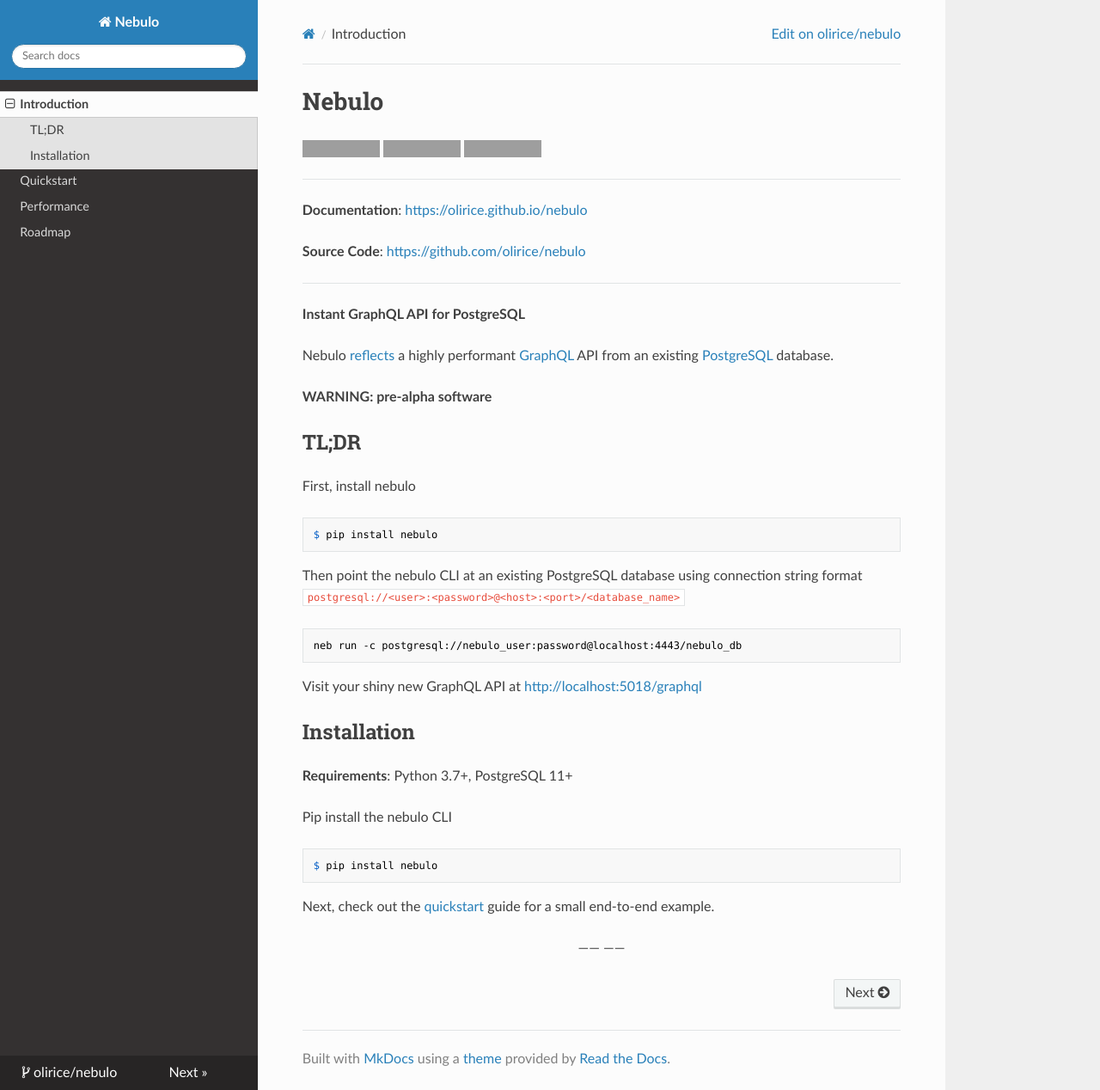
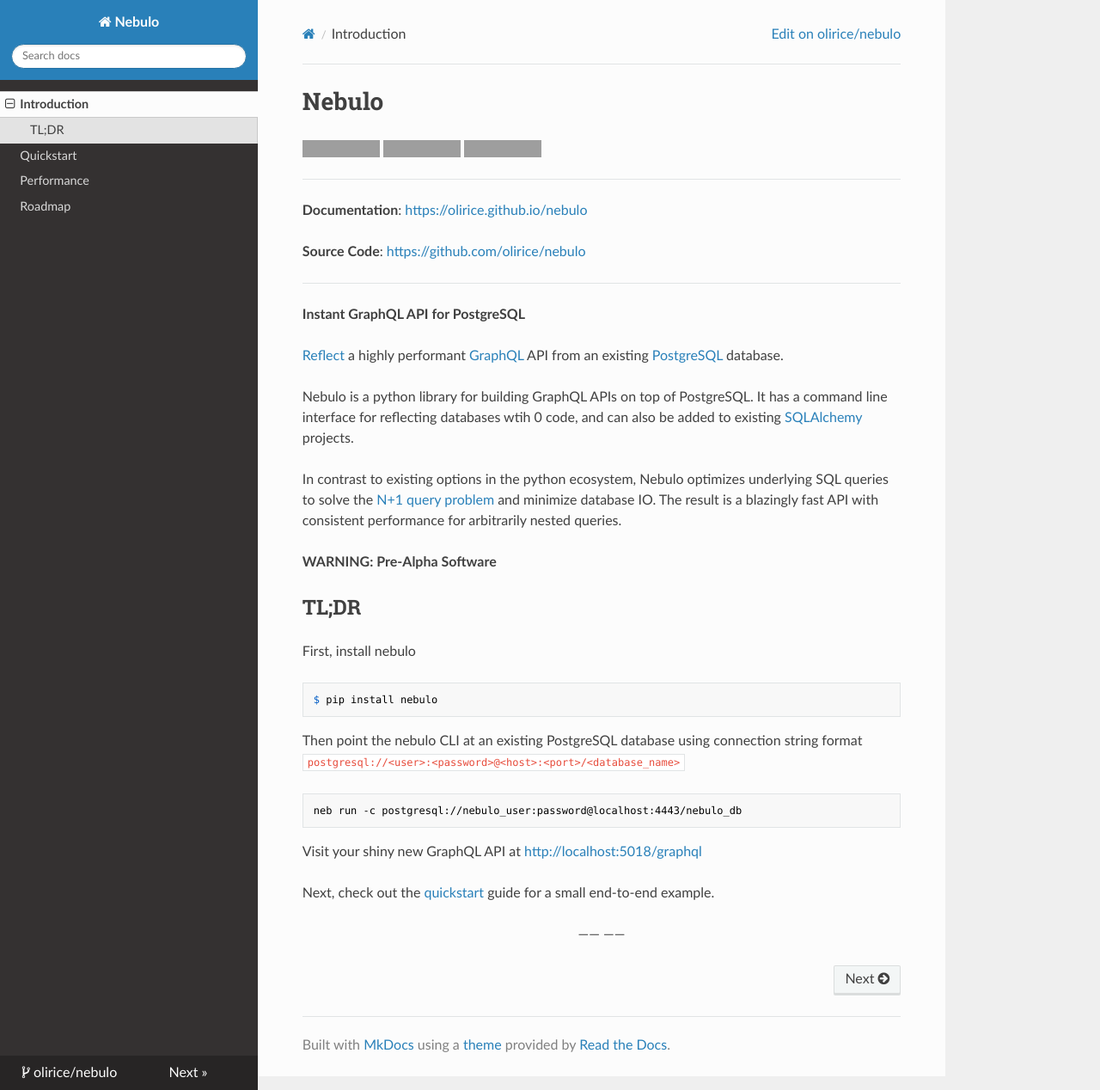
Before and after one commit to olirice/nebulo, an MkDocs documentation site: the page built from docs/index.md, in a window 1280 px wide and 1268 px high. Shown: the whole window at 86% size. Built offline with MkDocs 1.6.1, drawn with Linux system fonts in a browser that asks for light colours; nearby versions of some CDN libraries; grey boxes are pictures that could not be loaded.

Commit message:
index page summary

````diff
--- a/docs/index.md
+++ b/docs/index.md
@@ -21,11 +21,13 @@
 
 **Instant GraphQL API for PostgreSQL**
 
-Nebulo [reflects](https://en.wikipedia.org/wiki/Reflection_(computer_programming)) a highly performant [GraphQL](https://graphql.org/learn/) API from an existing [PostgreSQL](https://www.postgresql.org/) database.
+[Reflect](https://en.wikipedia.org/wiki/Reflection_(computer_programming)) a highly performant [GraphQL](https://graphql.org/learn/) API from an existing [PostgreSQL](https://www.postgresql.org/) database.
 
+Nebulo is a python library for building GraphQL APIs on top of PostgreSQL. It has a command line interface for reflecting databases wtih 0 code, and can also be added to existing [SQLAlchemy](https://www.sqlalchemy.org/) projects.
 
+In contrast to existing options in the python ecosystem, Nebulo optimizes underlying SQL queries to solve the [N+1 query problem](https://stackoverflow.com/questions/97197/what-is-the-n1-selects-problem-in-orm-object-relational-mapping) and minimize database IO. The result is a blazingly fast API with consistent performance for arbitrarily nested queries.
 
-**WARNING: pre-alpha software**
+**WARNING: Pre-Alpha Software**
 
 ## TL;DR
 
@@ -43,17 +45,6 @@
 Visit your shiny new GraphQL API at [http://localhost:5018/graphql](http://localhost:5018/graphql)
 
 
-
-## Installation
-
-**Requirements**: Python 3.7+, PostgreSQL 11+
-
-Pip install the nebulo CLI
-
-```shell
-$ pip install nebulo
-```
-
 Next, check out the [quickstart](quickstart.md) guide for a small end-to-end example.
 
 <p align="center">&mdash;&mdash;  &mdash;&mdash;</p>
````
Also changed, not shown: README.md (+4 -2 lines).
